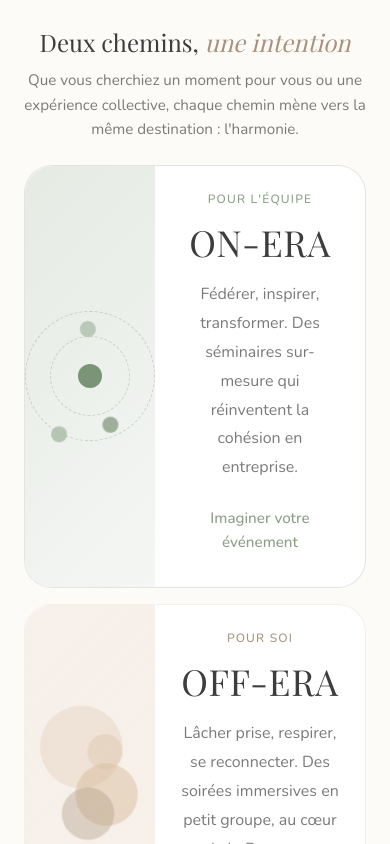
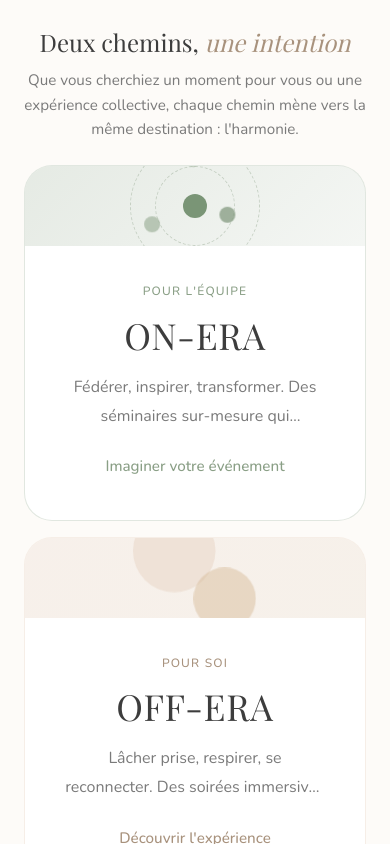
Before and after one commit to Syntonera/syntonera, a Vue app: page / in a window 390 px wide. Shown: the part 3040-3884 px from the top of the page. Built offline with nearby package versions, Linux system fonts and the light colour scheme; a web font is replaced by a local one.

Commit message:
fix animation

```diff
--- a/src/views/Home.vue
+++ b/src/views/Home.vue
@@ -563,14 +563,12 @@ const pillars = [
   border-radius: var(--radius-xl);
   overflow: hidden;
   text-decoration: none;
-  transition: all var(--transition-gentle);
+  transition: transform 0.3s ease, box-shadow 0.3s ease;
   border: 1px solid rgba(168, 146, 125, 0.08);
-  contain: layout style paint;
-  transform: translateZ(0);
 }
 
 .path-card:hover {
-  transform: translateY(-8px) translateZ(0);
+  transform: translateY(-8px);
   box-shadow: var(--shadow-medium), 0 20px 60px rgba(0, 0, 0, 0.06);
 }
 
@@ -594,54 +592,87 @@ const pillars = [
   justify-content: center;
   position: relative;
   overflow: hidden;
-  transform: translateZ(0);
-  will-change: transform;
 }
 
-@media (max-width: 640px) {
-  .path-visual {
-    height: 160px;
-  }
-}
-
-/* Mobile: Horizontal compact cards */
+/* Mobile: Compact vertical cards - both visible on screen */
 @media (max-width: 768px) {
   .path-card {
-    flex-direction: row;
-    align-items: stretch;
+    flex-direction: column;
   }
 
   .path-visual {
-    width: 130px;
-    min-width: 130px;
-    height: auto;
-    min-height: 140px;
-    border-radius: var(--radius-xl) 0 0 var(--radius-xl);
+    height: 80px;
+    min-height: 80px;
   }
 
+  /* Simplified shapes for mobile - only 2 per card, always animating */
   .path-shapes--off,
   .path-shapes--on {
     width: 100px;
-    height: 100px;
+    height: 60px;
   }
 
-  .path-shapes--off .shape-1 { width: 50px; height: 50px; }
-  .path-shapes--off .shape-2 { width: 35px; height: 35px; }
-  .path-shapes--off .shape-3 { width: 30px; height: 30px; }
-  .path-shapes--off .shape-4 { width: 20px; height: 20px; }
+  /* OFF-ERA: show only 2 shapes, smaller */
+  .path-shapes--off .shape-1 {
+    width: 40px;
+    height: 40px;
+    top: 5%;
+    left: 15%;
+    animation-play-state: running;
+    animation-duration: 12s;
+  }
+  .path-shapes--off .shape-2 {
+    width: 30px;
+    height: 30px;
+    top: 20%;
+    right: 15%;
+    animation-play-state: running;
+    animation-duration: 15s;
+  }
+  .path-shapes--off .shape-3,
+  .path-shapes--off .shape-4 {
+    display: none;
+  }
 
-  .path-shapes--on .shape-center { width: 16px; height: 16px; }
-  .path-shapes--on .shape-orbit-1 { width: 50px; height: 50px; }
-  .path-shapes--on .shape-orbit-2 { width: 85px; height: 85px; }
-  .path-shapes--on .shape-dot { width: 10px; height: 10px; }
+  /* ON-ERA: center + orbit + 3 dots, all closer together */
+  .path-shapes--on .shape-center {
+    width: 12px;
+    height: 12px;
+  }
+  .path-shapes--on .shape-orbit-1 {
+    width: 40px;
+    height: 40px;
+  }
+  .path-shapes--on .shape-orbit-2 {
+    width: 60px;
+    height: 60px;
+  }
+  .path-shapes--on .shape-dot {
+    width: 8px;
+    height: 8px;
+    animation-play-state: running;
+    animation-duration: 18s;
+  }
+  /* Reposition dots: left, top, right */
+  .path-shapes--on .shape-dot-1 {
+    top: 15%;
+    left: 50%;
+    transform: translateX(-50%);
+  }
+  .path-shapes--on .shape-dot-2 {
+    top: 50%;
+    right: 5%;
+    transform: translateY(-50%);
+  }
+  .path-shapes--on .shape-dot-3 {
+    top: 50%;
+    left: 5%;
+    transform: translateY(-50%);
+  }
 
   .path-content {
-    padding: 1.25rem;
-    text-align: left;
-    flex: 1;
-    display: flex;
-    flex-direction: column;
-    justify-content: center;
+    padding: 1rem 1.25rem 1.25rem;
+    text-align: center;
   }
 
   .path-label {
@@ -650,18 +681,22 @@ const pillars = [
   }
 
   .path-name {
-    font-size: 1.4rem;
-    margin-bottom: 0.5rem;
+    font-size: 1.5rem;
+    margin-bottom: 0.35rem;
   }
 
   .path-essence {
-    font-size: 0.85rem;
+    font-size: 0.8rem;
     line-height: 1.5;
-    margin-bottom: 0.75rem;
+    margin-bottom: 0.5rem;
+    display: -webkit-box;
+    -webkit-line-clamp: 2;
+    -webkit-box-orient: vertical;
+    overflow: hidden;
   }
 
   .path-cta {
-    font-size: 0.8rem;
+    font-size: 0.75rem;
   }
 }
 
@@ -670,24 +705,12 @@ const pillars = [
   position: relative;
   width: 160px;
   height: 160px;
-  transform: translateZ(0);
 }
 
 .path-shapes--off .shape {
   position: absolute;
   border-radius: 50%;
-  -webkit-border-radius: 50%;
   animation-play-state: paused;
-  transform: translate3d(0, 0, 0);
-  -webkit-transform: translate3d(0, 0, 0);
-  overflow: hidden;
-}
-
-/* Mobile: always animate since no hover */
-@media (max-width: 768px) {
-  .path-shapes--off .shape {
-    animation-play-state: running;
-  }
 }
 
 .path-shapes--off .shape-1 {
@@ -731,7 +754,6 @@ const pillars = [
   position: relative;
   width: 160px;
   height: 160px;
-  transform: translateZ(0);
 }
 
 .path-shapes--on .shape-center {
@@ -742,9 +764,7 @@ const pillars = [
   width: 24px;
   height: 24px;
   border-radius: 50%;
-  -webkit-border-radius: 50%;
   background: #7a9576;
-  overflow: hidden;
 }
 
 .path-shapes--on .shape-orbit {
@@ -753,7 +773,6 @@ const pillars = [
   left: 50%;
   transform: translate(-50%, -50%);
   border-radius: 50%;
-  -webkit-border-radius: 50%;
   border: 1px dashed rgba(138, 159, 134, 0.4);
 }
 
@@ -772,22 +791,8 @@ const pillars = [
   width: 16px;
   height: 16px;
   border-radius: 50%;
-  -webkit-border-radius: 50%;
   animation-play-state: paused;
   transition: all var(--transition-gentle);
-  will-change: transform;
-  transform: translate3d(0, 0, 0);
-  -webkit-transform: translate3d(0, 0, 0);
-  backface-visibility: hidden;
-  -webkit-backface-visibility: hidden;
-  overflow: hidden;
-}
-
-/* Mobile: always animate since no hover */
-@media (max-width: 768px) {
-  .path-shapes--on .shape-dot {
-    animation-play-state: running;
-  }
 }
 
 .path-shapes--on .shape-dot-1 {
@@ -849,12 +854,6 @@ const pillars = [
 .path-content {
   padding: 2rem 2.5rem 2.5rem;
   text-align: center;
-}
-
-@media (max-width: 640px) {
-  .path-content {
-    padding: 1.5rem 1.5rem 2rem;
-  }
 }
 
 .path-label {
```
